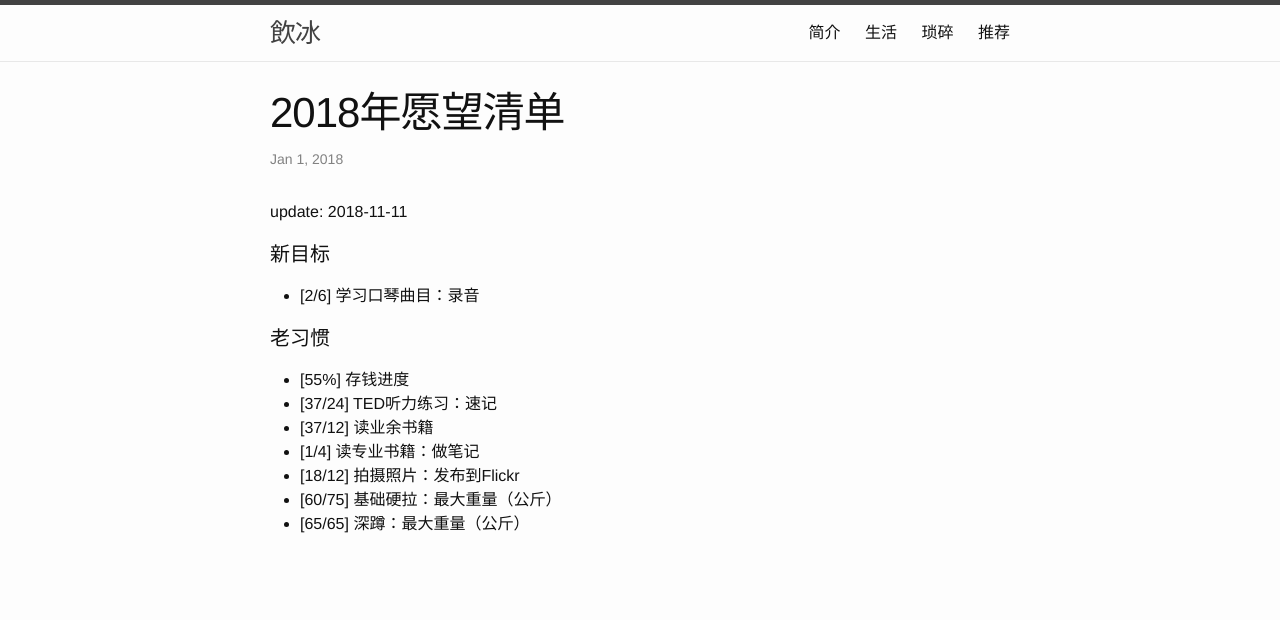
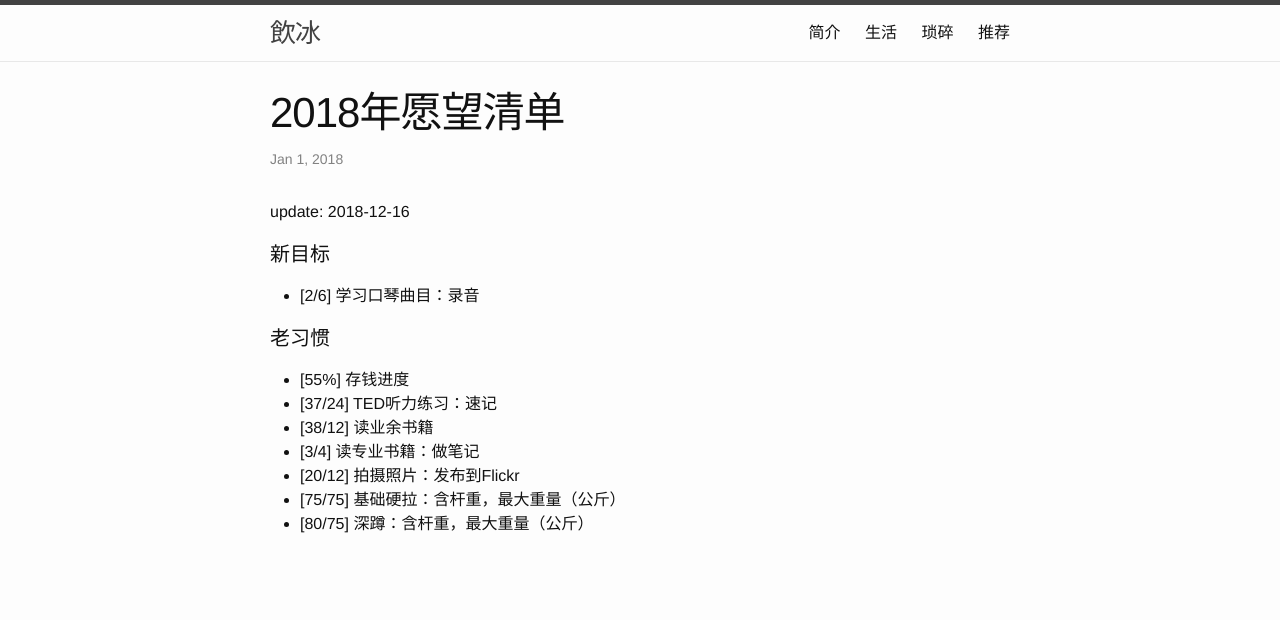
Before and after one commit to facaiy/facaiy.github.io, a Jekyll site: the page built from _posts/2018-01-01-wish.md, in a window 1280 px wide. Shown: the top 620 px of the page. Built offline with Jekyll 4.4.1, drawn with Linux system fonts in a browser that asks for light colours; comment, search, counter and statistics services are not loaded.

Commit message:
愿望清单：更新11月

```diff
--- a/_posts/2018-01-01-wish.md
+++ b/_posts/2018-01-01-wish.md
@@ -4,10 +4,10 @@ title: "2018年愿望清单"
 description: ""
 category: life
 tags: []
-modify: 2018-11-11 19:31:54
+modify: 2018-12-16 20:17:03
 ---
 
-update: 2018-11-11
+update: 2018-12-16
 
 
 #### 新目标
@@ -18,11 +18,11 @@ update: 2018-11-11
 
 + [55%] 存钱进度
 + [37/24] TED听力练习：速记
-+ [37/12] 读业余书籍
-+ [1/4] 读专业书籍：做笔记
-+ [18/12] 拍摄照片：发布到Flickr
-+ [60/75] 基础硬拉：最大重量（公斤）
-+ [65/65] 深蹲：最大重量（公斤）
++ [38/12] 读业余书籍
++ [3/4] 读专业书籍：做笔记
++ [20/12] 拍摄照片：发布到Flickr
++ [75/75] 基础硬拉：含杆重，最大重量（公斤）
++ [80/75] 深蹲：含杆重，最大重量（公斤）
 
 <br />
 <br />
```
Also changed, not shown: about.md (+1 -1 lines).
